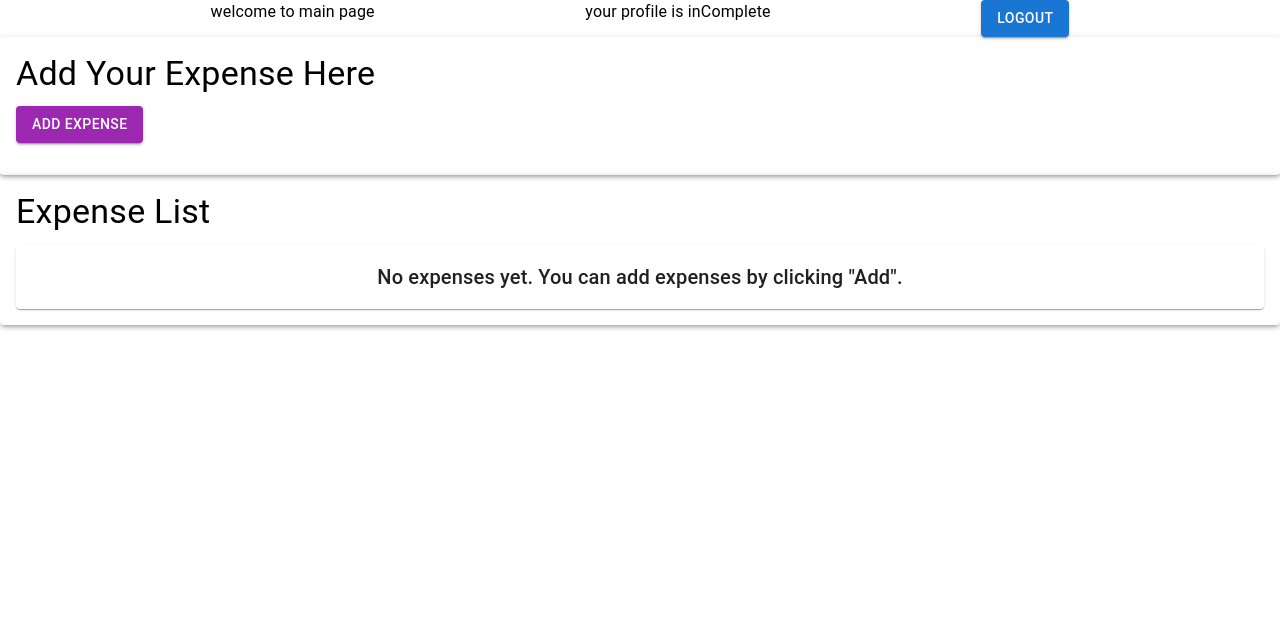
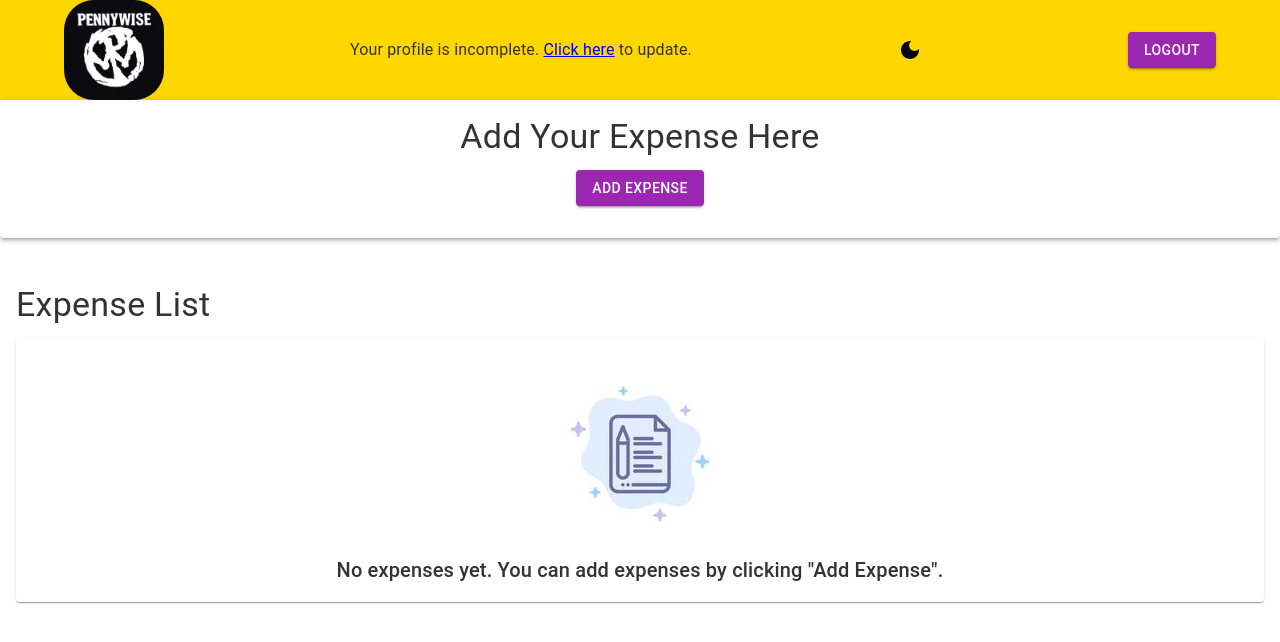
Before and after one commit to buradabhargavi/-BudgetBuddy-Expense-tracker-, a React (Create React App) app: page /home in a window 1280 px wide. Shown: the top 642 px of the page. Built offline with nearby package versions, Linux system fonts and the light colour scheme.

Commit message:
premium darkMode and some ui changes

```diff
--- a/src/Components/Home/ExpenseForm.js
+++ b/src/Components/Home/ExpenseForm.js
@@ -1,4 +1,4 @@
-import React, { useContext, useRef, useState } from "react";
+import React, { useRef, useState } from "react";
 
 import {
   Box,
@@ -18,6 +18,7 @@ function ExpenseForm() {
   const descriptionRef = useRef();
   const [selectedCategory, setSelectedCategory] = useState("Other");
   const [showExpense, setShowExpense] = useState(false);
+  const { isDarkMode } = useSelector((state) => state.UI);
 
   const dispatch = useDispatch();
 
@@ -46,6 +47,7 @@ function ExpenseForm() {
       expenseDescription: enteredDescription,
       expenseCategory: selectedCategory,
     };
+
     dispatch(createExpense({ userId, expenseData }));
 
     priceRef.current.value = "";
@@ -56,32 +58,39 @@ function ExpenseForm() {
   return (
     <Box
       sx={{
-        maxWidth: "100%",
+        borderRadius: 1,
+        padding: 2,
+        display: "flex",
+        color: isDarkMode ? "#FFFFFF" : "#333",
+        background: isDarkMode ? "#333" : "#FFFFFF",
+        flexDirection: "column",
+        alignItems: "center",
+        justifyContent: "center",
         margin: "auto",
-        padding: 2,
-        borderRadius: 1,
         boxShadow: 3,
       }}
     >
       <Typography variant="h4" gutterBottom>
         Add Your Expense Here
       </Typography>
+      {!showExpense && (
         <Button
           onClick={toggleAddExpense}
           variant="contained"
           color="secondary"
           sx={{ marginBottom: 2 }}
         >
-        {showExpense ? "Hide Form" : "Add Expense"}
+          Add Expense
         </Button>
+      )}
       {showExpense && (
         <form onSubmit={handleSubmit}>
           <Box
             sx={{
               display: "flex",
-              flexDirection: "row",
+              flexDirection: "column",
+              justifyContent: "space-between",
               gap: 2,
-              flexWrap: "wrap",
             }}
           >
             <TextField
@@ -118,19 +127,11 @@ function ExpenseForm() {
               sx={{
                 display: "flex",
                 flexDirection: "row",
-                gap: 2,
-                flexWrap: "wrap",
+                justifyContent: "space-between",
+
                 mt: 2,
               }}
             >
-              <Button
-                type="submit"
-                variant="contained"
-                color="primary"
-                sx={{ flex: 0.3 }}
-              >
-                {"Submit"}
-              </Button>
               <Button
                 type="button"
                 variant="outlined"
@@ -139,6 +140,14 @@ function ExpenseForm() {
                 sx={{ flex: 0.3 }}
               >
                 Cancel
+              </Button>
+              <Button
+                type="submit"
+                variant="contained"
+                color="primary"
+                sx={{ flex: 0.3 }}
+              >
+                Submit
               </Button>
             </Box>
           </Box>
--- a/src/Components/Home/ExpenseList.js
+++ b/src/Components/Home/ExpenseList.js
@@ -12,6 +12,7 @@ import { useSelector, useDispatch } from "react-redux";
 import EditIcon from "@mui/icons-material/Edit";
 import DeleteIcon from "@mui/icons-material/Delete";
 import EditExpenseForm from "./EditExpenseForm";
+import { emptyExpense } from "../../assets/Images";
 import {
   fetchExpenses,
   updateExpense,
@@ -21,6 +22,8 @@ import {
 const ExpenseList = () => {
   const dispatch = useDispatch();
   const { expenses, isLoading, error } = useSelector((state) => state.expenses);
+  const { isDarkMode } = useSelector((state) => state.UI);
+
   const userId = useSelector((state) => state.auth.user?.split("@")[0] || "");
 
   const [open, setOpen] = useState(false);
@@ -64,20 +67,36 @@ const ExpenseList = () => {
   return (
     <Box
       sx={{
-        margin: "auto",
+        marginTop: "30px",
         padding: 2,
         borderRadius: 1,
-        boxShadow: 3,
+        color: isDarkMode ? "#FFFFFF" : "#333",
+        background: isDarkMode ? "#333" : "#FFFFFF",
       }}
     >
       <Typography variant="h4" gutterBottom>
         Expense List
       </Typography>
-      <Paper sx={{ padding: 2 }}>
-        {expenses.length === 0 ? (
-          <Typography variant="h6" align="center">
-            No expenses yet. You can add expenses by clicking "Add".
-          </Typography>
+      <Paper
+        sx={{
+          padding: 2,
+          color: isDarkMode ? "#FFFFFF" : "#333",
+          background: isDarkMode ? "#333" : "#FFFFFF",
+        }}
+      >
+        {(expenses && expenses.length === 0) || !expenses ? (
+          <Box
+            sx={{
+              display: "flex",
+              flexDirection: "column",
+              alignItems: "center",
+            }}
+          >
+            <img src={emptyExpense} alt="No expenses added"></img>
+            <Typography variant="h6" align="center">
+              No expenses yet. You can add expenses by clicking "Add Expense".
+            </Typography>
+          </Box>
         ) : (
           <List>
             {expenses.map((expense) => (
--- a/src/Components/Home/Home.js
+++ b/src/Components/Home/Home.js
@@ -2,14 +2,22 @@ import React from "react";
 import MainNav from "./MainNav";
 import ExpenseForm from "./ExpenseForm";
 import ExpenseList from "./ExpenseList";
+import { Box } from "@mui/material";
+import { useSelector } from "react-redux";
 
 function Home() {
+  const { isDarkMode } = useSelector((state) => state.UI);
   return (
-    <div>
+    <Box
+      sx={{
+        color: isDarkMode ? "#FFFFFF" : "#333",
+        background: isDarkMode ? "#333" : "#FFFFFF",
+      }}
+    >
       <MainNav></MainNav>
       <ExpenseForm></ExpenseForm>
       <ExpenseList></ExpenseList>
-    </div>
+    </Box>
   );
 }
 
--- a/src/Components/Home/MainNav.js
+++ b/src/Components/Home/MainNav.js
@@ -1,21 +1,89 @@
-import { Box, Typography, Button } from "@mui/material";
-import { useDispatch } from "react-redux";
+import React, { useEffect } from "react";
+import { Box, Typography, Button, Tooltip } from "@mui/material";
+import { useDispatch, useSelector } from "react-redux";
 import { authActions } from "../../ReduxStore/AuthSlice";
-import { useNavigate } from "react-router-dom";
+import { Link, useNavigate } from "react-router-dom";
+import DarkModeIcon from "@mui/icons-material/DarkMode";
+import Brightness7Icon from "@mui/icons-material/Brightness7";
+import { toggleDarkMode, setPremium } from "../../ReduxStore/PremiumSlice";
+import { logo } from "../../assets/Images";
 
 function MainNav() {
   const navigate = useNavigate();
   const dispatch = useDispatch();
+  const { expenses } = useSelector((state) => state.expenses);
+  const { isDarkMode, isPremium } = useSelector((state) => state.UI);
+
+  useEffect(() => {
+    if (expenses) {
+      const totalExpense = expenses.reduce((acc, expense) => {
+        return acc + Number(expense.expensePrice);
+      }, 0);
+
+      dispatch(setPremium(totalExpense > 10000));
+    }
+  }, [expenses, dispatch]);
+
+  const showTooltip =
+    !isPremium ||
+    (expenses &&
+      expenses.reduce(
+        (acc, expense) => acc + Number(expense.expensePrice),
+        0
+      ) <= 10000);
+
   const LogoutHandler = () => {
     dispatch(authActions.logout());
     navigate("/");
   };
+
+  const handleDarkModeToggle = () => {
+    dispatch(toggleDarkMode());
+  };
+
   return (
     <>
-      <Box sx={{ display: "flex", justifyContent: "space-evenly" }}>
-        <Typography>welcome to main page</Typography>
-        <Typography> your profile is inComplete{"   "}</Typography>
-        <Button variant="contained" onClick={LogoutHandler}>
+      <Box
+        sx={{
+          display: "flex",
+          background: isDarkMode ? "#333" : "#FFD700",
+          color: isDarkMode && "#FFFFFF",
+          padding: "0 5%",
+          justifyContent: "space-between",
+          height: "100px",
+          alignItems: "center",
+        }}
+      >
+        <img
+          src={logo}
+          alt="application logo"
+          style={{ width: "100px", height: "100%", borderRadius: "30%" }}
+        />
+        <Typography>
+          Your profile is incomplete. <Link to="/profile">Click here</Link> to
+          update.
+        </Typography>
+        <Box>
+          <Tooltip
+            title={
+              showTooltip
+                ? "Dark mode will be active if your expenses are more than 10k"
+                : "Dark mode is " + (isDarkMode ? "enabled" : "disabled")
+            }
+            arrow
+          >
+            <span>
+              <Button disabled={!isPremium} onClick={handleDarkModeToggle}>
+                {isDarkMode ? (
+                  <Brightness7Icon sx={{ color: "white" }} />
+                ) : (
+                  <DarkModeIcon sx={{ color: "black" }} />
+                )}
+              </Button>
+            </span>
+          </Tooltip>
+        </Box>
+        <Button variant="contained" color="secondary" onClick={LogoutHandler}>
           LogOut
         </Button>
       </Box>
--- a/src/Components/LoginPages/SignUp.js
+++ b/src/Components/LoginPages/SignUp.js
@@ -1,6 +1,6 @@
 import { Box, Button, TextField, Typography } from "@mui/material";
 import { useRef } from "react";
-import { NavLink, useNavigate } from "react-router-dom";
+import { Link, useNavigate } from "react-router-dom";
 
 function SignUp() {
   const nameRef = useRef();
@@ -50,7 +50,9 @@ function SignUp() {
         gap: "30px",
       }}
     >
-      <Typography variant="h4">Sign Up</Typography>
+      <Typography variant="h4" sx={{ fontWeight: "bold" }}>
+        SIGN UP{" "}
+      </Typography>
 
       <form
         onSubmit={handleSubmit}
@@ -58,7 +60,6 @@ function SignUp() {
           display: "flex",
           flexDirection: "column",
           gap: "20px",
-          width: "25%",
         }}
       >
         <TextField
@@ -99,7 +100,9 @@ function SignUp() {
       </form>
       <Box sx={{ display: "flex", gap: "10px" }}>
         <Typography>Already have an account?</Typography>
-        <NavLink to="/signin">Login</NavLink>
+        <Link to="/signin" style={{ textDecoration: "none" }}>
+          Login
+        </Link>
       </Box>
     </Box>
   );
--- a/src/Components/Profile/Profile.js
+++ b/src/Components/Profile/Profile.js
@@ -1,4 +1,4 @@
-import React, { useContext, useRef, useState, useEffect } from "react";
+import React, { useRef, useState, useEffect } from "react";
 import {
   Box,
   TextField,
--- a/src/ReduxStore/ExpenseSlice.js
+++ b/src/ReduxStore/ExpenseSlice.js
@@ -36,6 +36,7 @@ export const createExpense = createAsyncThunk(
     );
     if (!response.ok) throw new Error("Failed to submit expense data");
     const result = await response.json();
+    console.log(result);
     return { id: result.name, ...expenseData };
   }
 );
--- /dev/null
+++ b/src/ReduxStore/PremiumSlice.js
@@ -0,0 +1,22 @@
+import { createSlice } from "@reduxjs/toolkit";
+
+const initialState = {
+  isDarkMode: false,
+  isPremium: false,
+};
+
+const PremiumSlice = createSlice({
+  name: "UI",
+  initialState,
+  reducers: {
+    toggleDarkMode(state) {
+      state.isDarkMode = !state.isDarkMode;
+    },
+    setPremium(state, action) {
+      state.isPremium = action.payload;
+    },
+  },
+});
+
+export const { toggleDarkMode, setPremium } = PremiumSlice.actions;
+export default PremiumSlice.reducer;
--- a/src/ReduxStore/Store.js
+++ b/src/ReduxStore/Store.js
@@ -1,9 +1,10 @@
 import { configureStore } from "@reduxjs/toolkit";
 import AuthReducer from "./AuthSlice";
 import ExpenseReducer from "./ExpenseSlice";
+import premiumReducer from "./PremiumSlice";
 
 const Store = configureStore({
-  reducer: { auth: AuthReducer, expenses: ExpenseReducer },
+  reducer: { auth: AuthReducer, expenses: ExpenseReducer, UI: premiumReducer },
 });
 
 export default Store;
--- /dev/null
+++ b/src/assets/Images.js
@@ -0,0 +1,2 @@
+export const logo = require("./pennywise.webp");
+export const emptyExpense = require("./emptyExpense.jpg");
```
Also changed, not shown: src/Components/LoginPages/Signin.js (+22 -11 lines), src/assets/emptyExpense.jpg (added), src/assets/pennywise.webp (added). Lines whose indentation alone changed are shown as unchanged.
